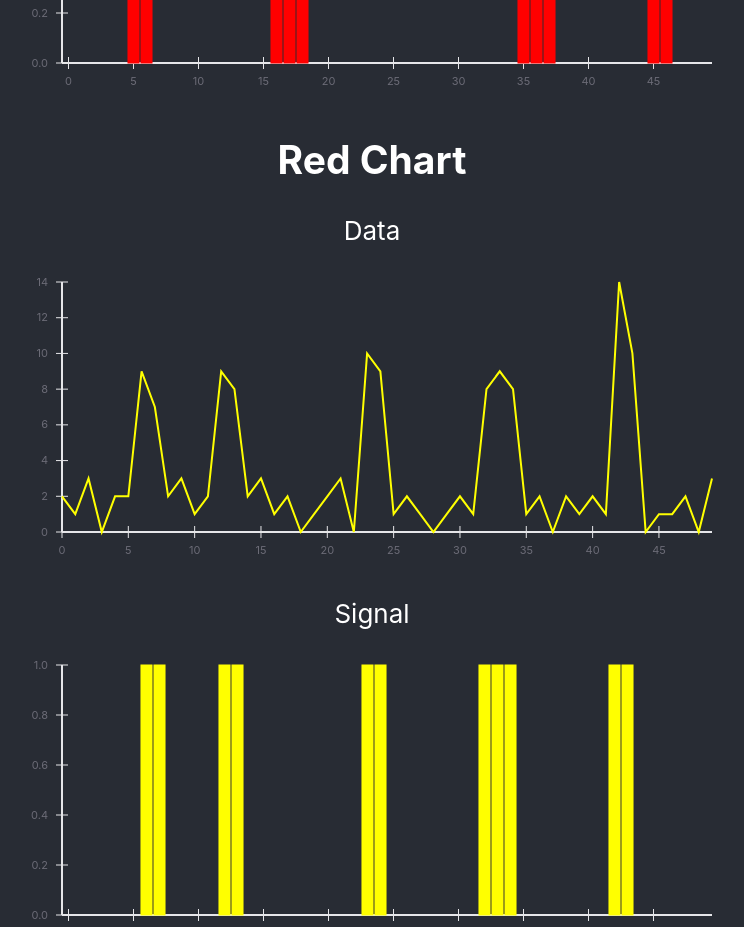
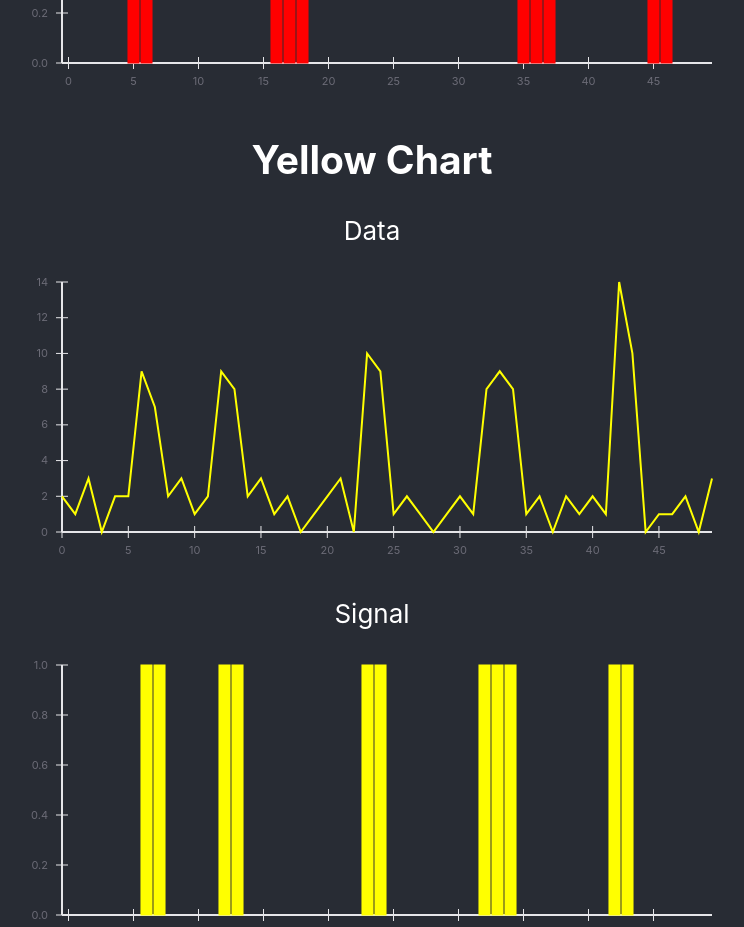
Before and after one commit to bruhu/labforward-challenge, a React (Create React App) app: page / in a window 1280 px wide. Shown: the part 1600-2527 px from the top of the page, without its empty margins (268-1012 px from the left). Built offline with nearby package versions, Linux system fonts and the light colour scheme.

Commit message:
Yellow Chart renders as wished.

```diff
--- a/src/components/YellowChart.js
+++ b/src/components/YellowChart.js
@@ -16,7 +16,7 @@ class YellowChart extends Component {
 
     return (
       <div className="yellowchart-container">
-        <h2>Red Chart</h2>
+        <h2>Yellow Chart</h2>
         <div className="line-chart">
           <p>Data</p>
           <XYPlot height={300} width={700} stroke="yellow">
```
